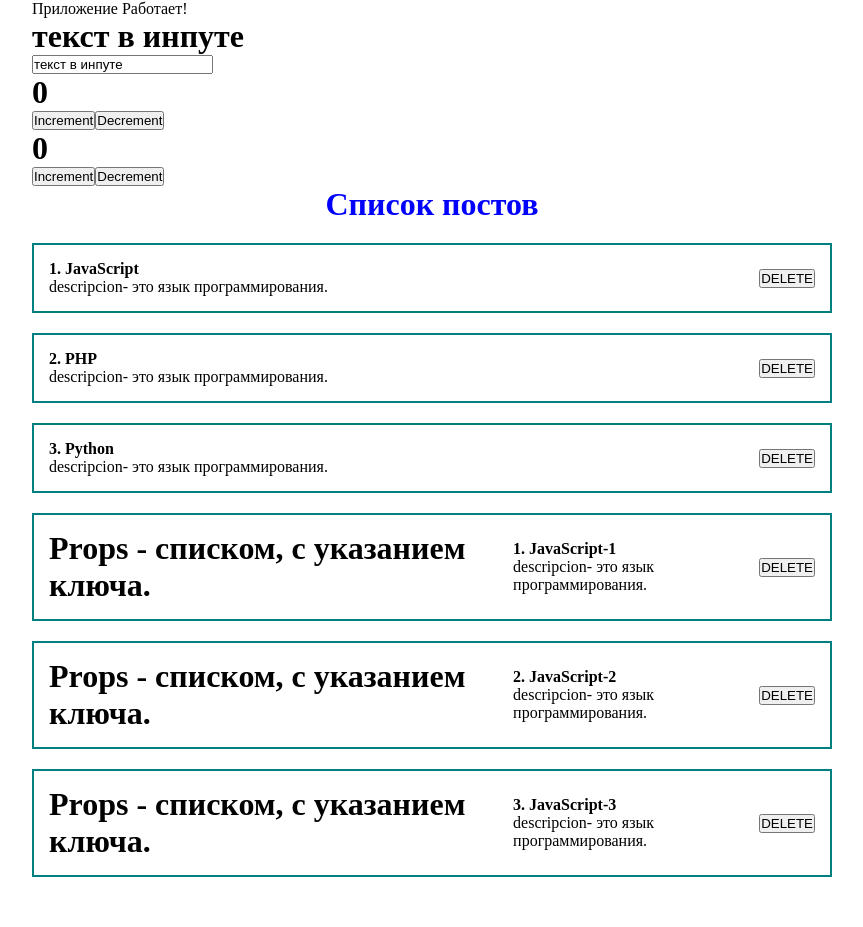
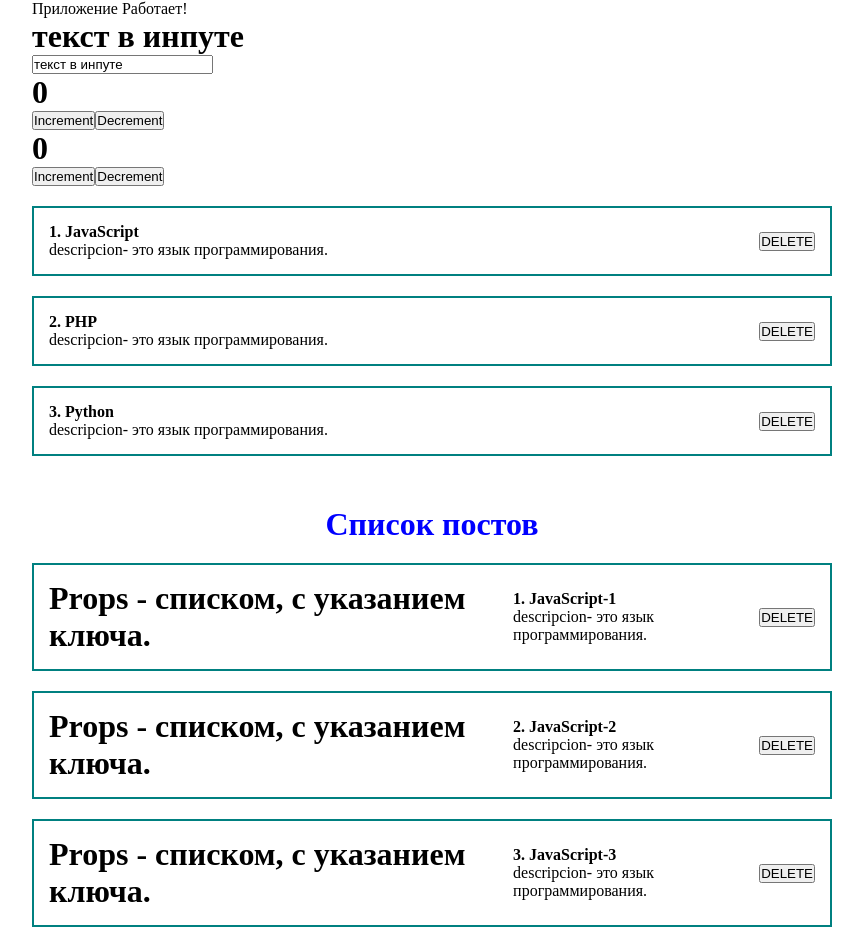
Before and after one commit to AnnaRazina/First-progect-REACT, a React (Create React App) app: page / in a window 1280 px wide. Shown: the whole page, without its empty margins (208-1071 px from the left). Before the commit the page ends 877 px from the top, so only its background shows below. Built offline with nearby package versions, Linux system fonts and the light colour scheme.

Commit message:
компонент PostList

```diff
--- a/src/App.js
+++ b/src/App.js
@@ -3,6 +3,7 @@ import Counter from "./components/Counter";
 import ClassCounter from "./components/ClassCounter";
 import PostItem from "./components/PostItem"
 import Post from "./components/Post"
+import PostList from "./components/PostList";
 import "./style/App.css";
 
 
@@ -26,16 +27,11 @@ function App() {
       <Counter/>
       <ClassCounter/>
 
-      <h1 style={{textAlign: "center", color: "blue"}}>
-        Список постов
-      </h1>
       <PostItem id={1} title="JavaScript" body="descripcion"/>
       <PostItem id={2} title="PHP" body="descripcion"/>
       <PostItem id={3} title="Python" body="descripcion"/>
 
-      {posts.map(post =>
-        <Post post={post} key={post.id}/>
-      )}
+      <PostList posts={posts}/>
 
 
 
--- a/src/components/PostItem.jsx
+++ b/src/components/PostItem.jsx
@@ -1,6 +1,6 @@
 import React from "react";
 
-const postItem = (props) => {
+const PostItem = (props) => {
 
     return (
         <div className="post">
@@ -15,4 +15,4 @@ const postItem = (props) => {
     )
 }
 
-export default postItem;
+export default PostItem;
--- /dev/null
+++ b/src/components/PostList.jsx
@@ -0,0 +1,19 @@
+import React from "react";
+import Post from "./Post";
+
+const PostList = ({posts}) => {
+
+    return (
+        <div>
+ <h1 style={{textAlign: "center", color: "blue", marginTop: "50px"}}>
+        Список постов
+      </h1>
+      {posts.map(post =>
+        <Post post={post} key={post.id}/>
+      )}
+
+        </div>
+    )
+}
+
+export default PostList;
```
